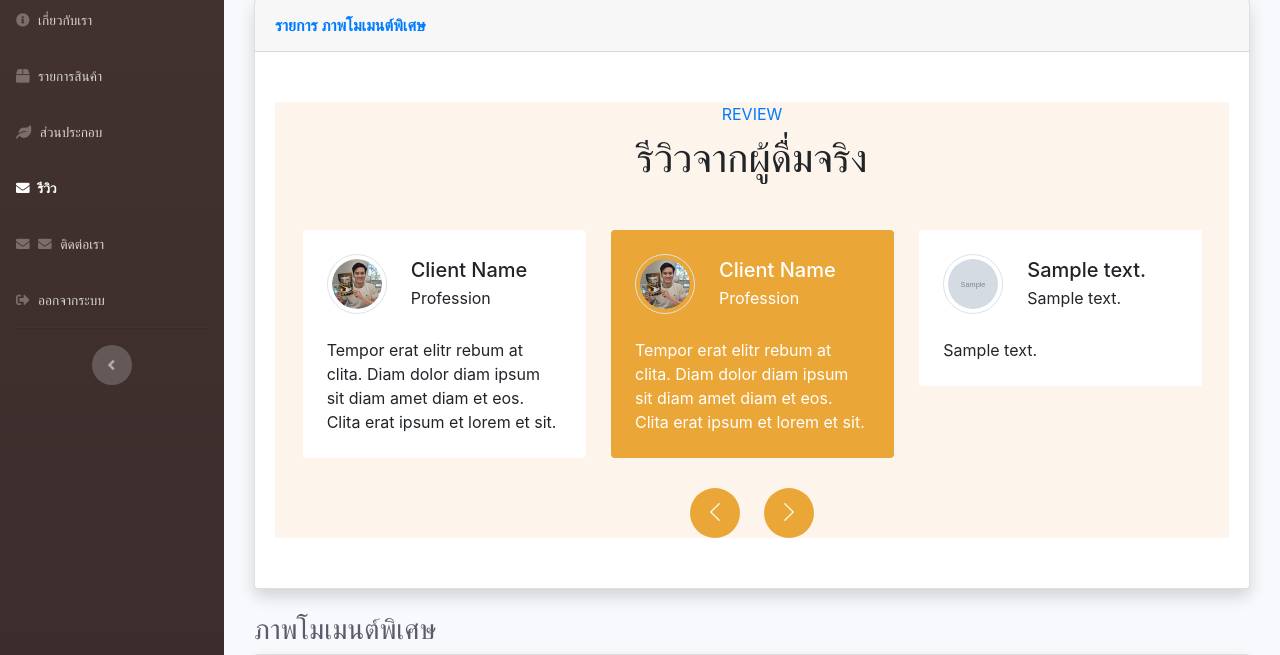
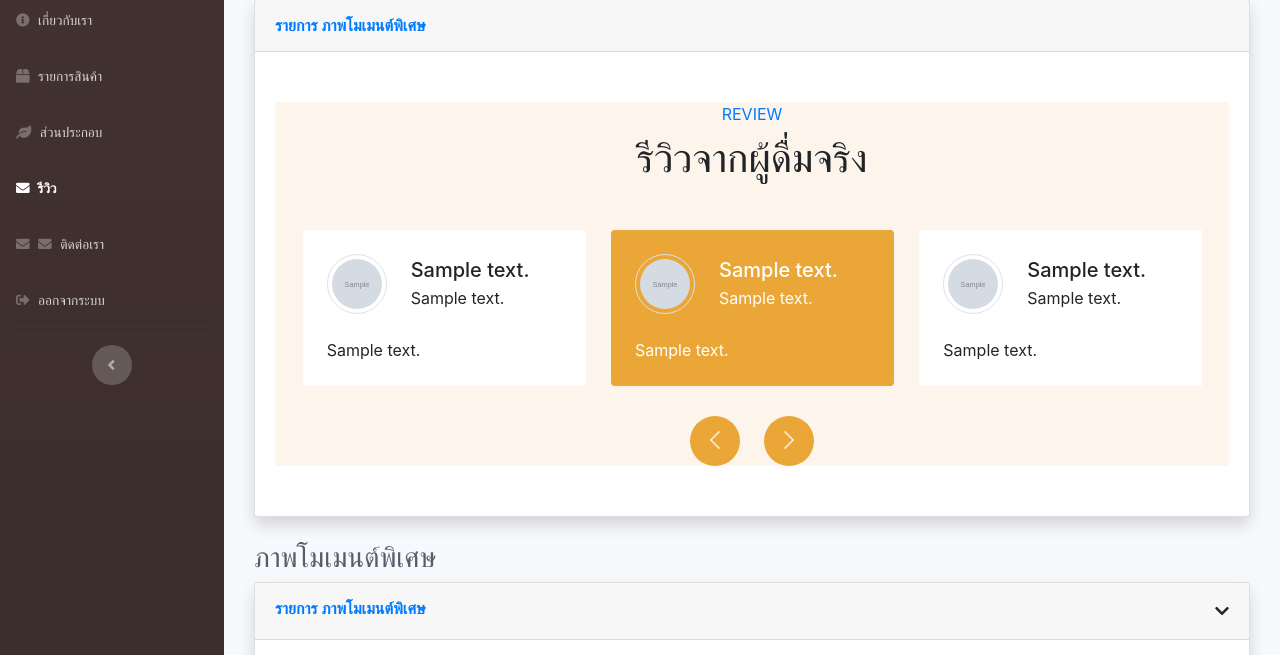
Before and after one commit to panudechE23/caffee, a PHP site: page /admin/page_review.php in a window 1280 px wide. Shown: the part 137-792 px from the top of the page. Run offline with PHP 8.4, Linux system fonts and the light colour scheme; the visitor is signed in with stand-in values (Sample User, id 1); tables that the repository leaves empty or names only in its code hold one stand-in row (values such as "Sample post"); grey boxes marked "Sample" are stand-in pictures; some libraries are stand-ins or nearby versions.

Commit message:
update ingredient and review sections for dynamic content rendering and improved security

```diff
--- a/admin/page_ingredients.php
+++ b/admin/page_ingredients.php
@@ -15,6 +15,7 @@ $selectedingredientss = $pageingredientsStmt->fetchAll(PDO::FETCH_COLUMN);
 ?>
 
 <link rel="stylesheet" href="https://cdn.jsdelivr.net/gh/habibmhamadi/multi-select-tag@3.1.0/dist/css/multi-select-tag.css">
+
 <body id="page-top">
 
     <div id="wrapper">
--- a/admin/preview/ingredients.php
+++ b/admin/preview/ingredients.php
@@ -3,7 +3,10 @@
     <div class="container">
         <div class="text-center mx-auto mb-5 wow fadeInUp" data-wow-delay="0.1s" style="max-width: 500px;">
             <p class="text-primary text-uppercase mb-2">HAPPY COFFEE & HAPPY COFFEE GOLD & HAPPY COFFEE MAX</p>
-            <h1 class="display-6 mb-4">สารสกัดจากธรรมชาติมากกว่า 18 ชนิด</h1>
+            <h1 class="display-6 mb-4">สารสกัดจากธรรมชาติมากกว่า
+            <?= count($selectedingredientss); ?>
+
+            ชนิด</h1>
         </div>
         <div class="row g-4">
 
--- a/admin/preview/review.php
+++ b/admin/preview/review.php
@@ -125,72 +125,29 @@
 
 </style>
 
-
 <!-- Testimonial Start -->
 <div class="container-xxl bg-prime my-6 py-6 pb-0" id="Testimonial">
-
     <div class="container">
         <div class="text-center mx-auto mb-5 wow fadeInUp" data-wow-delay="0.1s" style="max-width: 500px;">
             <p class="text-primary text-uppercase mb-2">Review</p>
             <h1 class="display-6 mb-4">รีวิวจากผู้ดื่มจริง</h1>
         </div>
         <div class="owl-carousel testimonial-carousel wow fadeInUp" data-wow-delay="0.1s">
-            <div class="testimonial-item bg-white rounded p-4">
-                <div class="d-flex align-items-center mb-4">
-                    <img class="flex-shrink-0 rounded-circle border p-1" src="../img/one.png" alt="">
-                    <div class="ms-4">
-                        <h5 class="mb-1">Client Name</h5>
-                        <span>Profession</span>
-                    </div>
-                </div>
-                <p class="mb-0">Tempor erat elitr rebum at clita. Diam dolor diam ipsum sit diam amet diam et eos.
-                    Clita erat ipsum et lorem et sit.</p>
-            </div>
+            <?php for ($i = 0; $i < 5; $i++): ?>
             <?php foreach ($reviews as $review): ?>
                 <div class="testimonial-item bg-white rounded p-4">
                     <div class="d-flex align-items-center mb-4">
                         <img class="flex-shrink-0 rounded-circle border p-1" src="../img/review/<?= htmlspecialchars($review['img_review']); ?>" alt="">
                         <div class="ms-4">
-                            <h5 class="mb-1"><?= $review['name_review'] ?></h5>
-                            <span><?= $review['position_review'] ?></span>
+                            <h5 class="mb-1"><?= htmlspecialchars($review['name_review']); ?></h5>
+                            <span><?= htmlspecialchars($review['position_review']); ?></span>
                         </div>
                     </div>
-                    <p class="mb-0"><?= $review['review'] ?></p>
+                    <p class="mb-0"><?= htmlspecialchars($review['review']); ?></p>
                 </div>
             <?php endforeach; ?>
-            <div class="testimonial-item bg-white rounded p-4">
-                <div class="d-flex align-items-center mb-4">
-                    <img class="flex-shrink-0 rounded-circle border p-1" src="../img/one.png" alt="">
-                    <div class="ms-4">
-                        <h5 class="mb-1">Client Name</h5>
-                        <span>Profession</span>
-                    </div>
-                </div>
-                <p class="mb-0">Tempor erat elitr rebum at clita. Diam dolor diam ipsum sit diam amet diam et eos.
-                    Clita erat ipsum et lorem et sit.</p>
-            </div>
-            <div class="testimonial-item bg-white rounded p-4">
-                <div class="d-flex align-items-center mb-4">
-                    <img class="flex-shrink-0 rounded-circle border p-1" src="../img/one.png" alt="">
-                    <div class="ms-4">
-                        <h5 class="mb-1">Client Name</h5>
-                        <span>Profession</span>
-                    </div>
-                </div>
-                <p class="mb-0">Tempor erat elitr rebum at clita. Diam dolor diam ipsum sit diam amet diam et eos.
-                    Clita erat ipsum et lorem et sit.</p>
-            </div>
-            <div class="testimonial-item bg-white rounded p-4">
-                <div class="d-flex align-items-center mb-4">
-                    <img class="flex-shrink-0 rounded-circle border p-1" src="../img/one.png" alt="">
-                    <div class="ms-4">
-                        <h5 class="mb-1">Client Name</h5>
-                        <span>Profession</span>
-                    </div>
-                </div>
-                <p class="mb-0">Tempor erat elitr rebum at clita. Diam dolor diam ipsum sit diam amet diam et eos.
-                    Clita erat ipsum et lorem et sit.</p>
-            </div>
+            <?php endfor; ?>
+
         </div>
     </div>
 </div>
```
Also changed, not shown: img/review/review_67d7d1e4c27dc1.37096733.jpg (added). Lines whose indentation alone changed are shown as unchanged.
